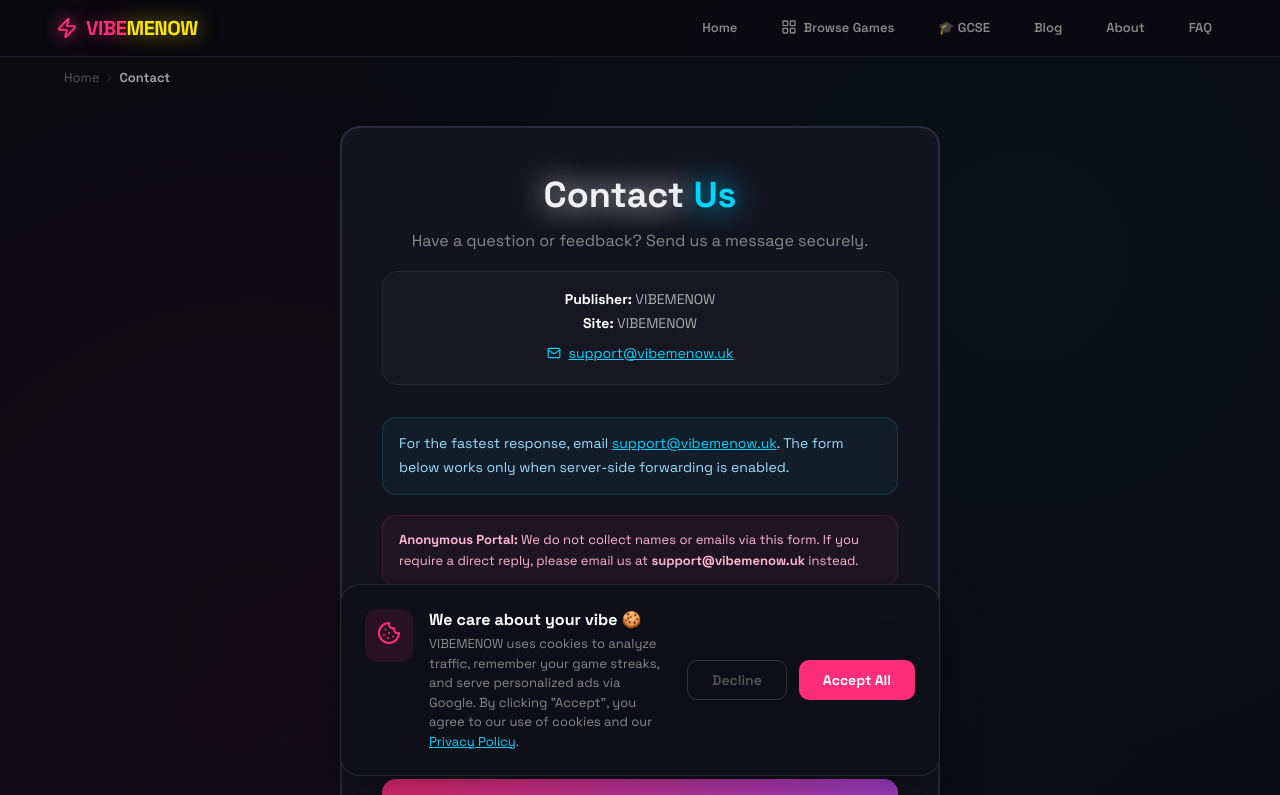
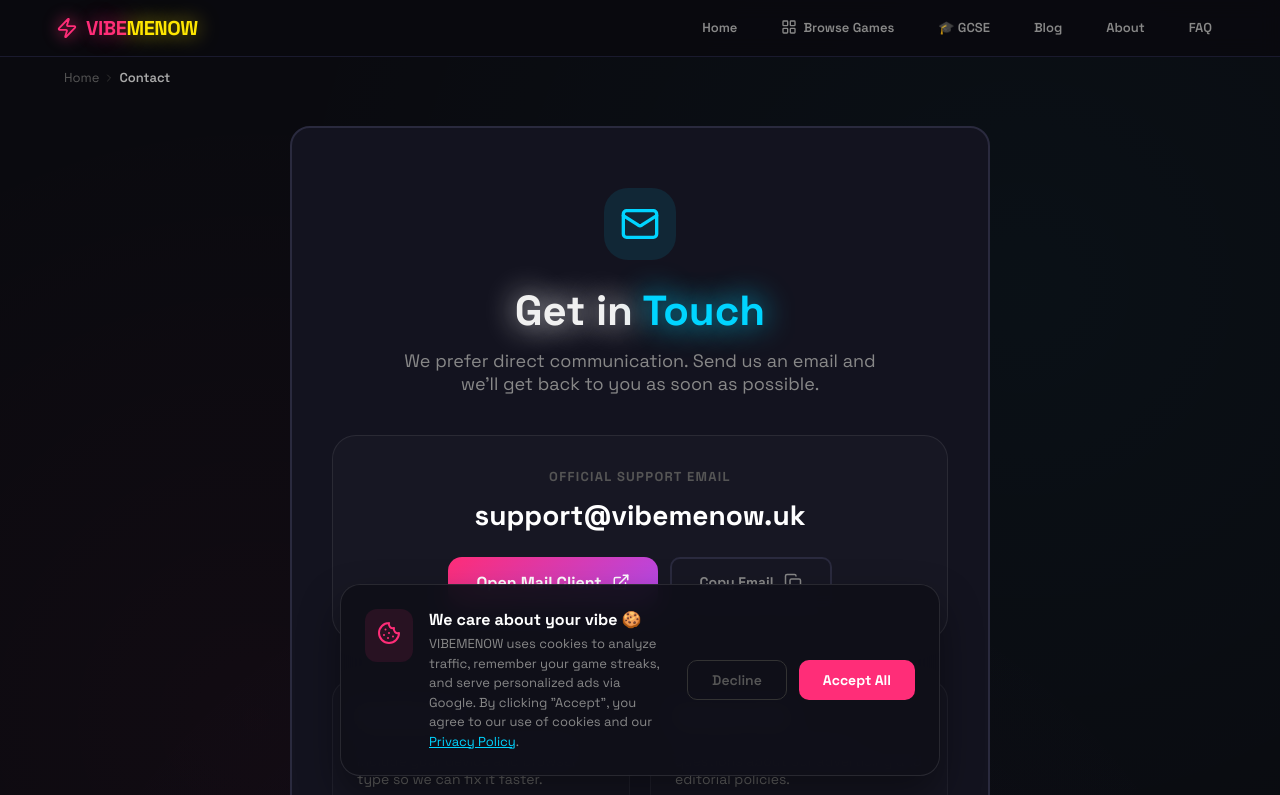
Before and after one commit to Ragskrp/vibe-check-enhanced, a Next.js app: page /contact in a window 1280 px wide. Shown: the top 795 px of the page. Built offline with nearby package versions, Linux system fonts and the light colour scheme.

Commit message:
Remove contact form and redesign contact page for direct email only

```diff
--- a/app/api/contact/route.js
+++ /dev/null
@@ -1,63 +0,0 @@
-import { NextResponse } from 'next/server';
-
-export async function POST(req) {
-  try {
-    const payload = await req.json();
-    const name = payload?.name?.trim();
-    const email = payload?.email?.trim();
-    const query = payload?.query?.trim();
-    const targetEmail = 'support@vibemenow.uk';
-    const webhookUrl = process.env.CONTACT_WEBHOOK_URL;
-
-    if (!query) {
-      return NextResponse.json(
-        { success: false, error: 'Please enter your query before sending.' },
-        { status: 400 }
-      );
-    }
-
-    if (!webhookUrl) {
-      return NextResponse.json(
-        {
-          success: false,
-          message: `The contact form is not forwarding messages yet. Please email ${targetEmail} directly.`,
-          fallbackEmail: targetEmail,
-        },
-        { status: 503 }
-      );
-    }
-
-    const response = await fetch(webhookUrl, {
-      method: 'POST',
-      headers: { 'Content-Type': 'application/json' },
-      body: JSON.stringify({
-        site: 'VIBEMENOW',
-        targetEmail,
-        name,
-        email,
-        query,
-      }),
-      cache: 'no-store',
-    });
-
-    if (!response.ok) {
-      return NextResponse.json(
-        {
-          success: false,
-          error: `We could not forward your message right now. Please email ${targetEmail} directly.`,
-        },
-        { status: 502 }
-      );
-    }
-
-    return NextResponse.json({
-      success: true,
-      message: 'Thanks. Your message has been forwarded to the VIBEMENOW inbox.',
-    });
-  } catch (error) {
-    return NextResponse.json(
-      { success: false, error: 'Failed to send message. Please try again or email us directly.' },
-      { status: 500 }
-    );
-  }
-}
--- a/app/contact/page.js
+++ b/app/contact/page.js
@@ -2,181 +2,116 @@
 
 import { useState } from 'react';
 import Link from 'next/link';
-import { Mail, Send, CheckCircle } from 'lucide-react';
+import { Mail, Copy, Check, ExternalLink } from 'lucide-react';
 
 export default function ContactPage() {
-  const [status, setStatus] = useState('idle'); // idle, loading, success, unavailable, error
-  const [message, setMessage] = useState('');
-  const [formData, setFormData] = useState({
-    query: ''
-  });
+  const [copied, setCopied] = useState(false);
+  const email = 'support@vibemenow.uk';
 
-  const handleSubmit = async (e) => {
-    e.preventDefault();
-    setStatus('loading');
-    setMessage('');
-
-    try {
-      const res = await fetch('/api/contact', {
-        method: 'POST',
-        headers: { 'Content-Type': 'application/json' },
-        body: JSON.stringify({
-          name: 'Anonymous User',
-          email: 'no-reply@vibemenow.uk',
-          query: formData.query,
-        }),
-      });
-
-      const data = await res.json();
-
-        if (res.ok) {
-          setStatus('success');
-          setMessage(data.message || 'Your message has been sent.');
-          setFormData({ query: '' });
-        } else if (res.status === 503) {
-        setStatus('unavailable');
-        setMessage(data.message || 'Direct email is the fastest way to reach us right now.');
-      } else {
-        setStatus('error');
-        setMessage(data.error || 'Something went wrong. Please try again or email us directly.');
-      }
-    } catch (err) {
-      setStatus('error');
-      setMessage('Something went wrong. Please try again or email us directly.');
-    }
+  const copyToClipboard = () => {
+    navigator.clipboard.writeText(email);
+    setCopied(true);
+    setTimeout(() => setCopied(false), 2000);
   };
 
   return (
     <div className="page-container animate-fade-in">
-      <div className="card" style={{ maxWidth: '600px', margin: '0 auto', padding: '40px' }}>
-        <div style={{ textAlign: 'center', marginBottom: '32px' }}>
-          <h1 className="game-title" style={{ fontSize: '36px', marginBottom: '12px' }}>
-            Contact <span style={{ color: '#00d4ff' }}>Us</span>
-          </h1>
-          <p style={{ color: '#888' }}>
-            Have a question or feedback? Send us a message securely.
-          </p>
+      <div className="card" style={{ maxWidth: '700px', margin: '0 auto', padding: '60px 40px' }}>
+        <div style={{ textAlign: 'center', marginBottom: '40px' }}>
           <div
             style={{
-              marginTop: '20px',
+              display: 'inline-flex',
               padding: '16px',
-              borderRadius: '16px',
-              background: 'rgba(255,255,255,0.02)',
-              border: '1px solid rgba(255,255,255,0.06)',
-              color: '#aaa',
-              fontSize: '14px',
-              lineHeight: '1.7',
+              borderRadius: '24px',
+              background: 'rgba(0, 212, 255, 0.1)',
+              marginBottom: '20px',
             }}
           >
-            <div><strong style={{ color: '#fff' }}>Publisher:</strong> VIBEMENOW</div>
-            <div><strong style={{ color: '#fff' }}>Site:</strong> VIBEMENOW</div>
-            <div style={{ display: 'inline-flex', alignItems: 'center', gap: '8px', marginTop: '6px' }}>
-              <Mail size={14} color="#00d4ff" />
-              <a href="mailto:support@vibemenow.uk" style={{ color: '#00d4ff', textDecoration: 'underline' }}>
-                support@vibemenow.uk
-              </a>
+            <Mail size={40} color="#00d4ff" />
           </div>
-          </div>
-        </div>
-
-        {status === 'success' ? (
-          <div style={{
-            textAlign: 'center',
-            padding: '40px 20px',
-            background: 'rgba(0, 255, 148, 0.05)',
-            borderRadius: '16px',
-            border: '1px solid #00ff94'
-          }}>
-            <CheckCircle size={48} color="#00ff94" style={{ marginBottom: '16px' }} />
-            <h2 style={{ color: '#fff' }}>Message Sent!</h2>
-            <p style={{ color: '#888', marginTop: '8px' }}>{message}</p>
-            <button
-              className="btn-outline"
-              style={{ marginTop: '24px' }}
-              onClick={() => setStatus('idle')}
-            >
-              Send Another
-            </button>
-          </div>
-        ) : (
-          <form onSubmit={handleSubmit} style={{ display: 'flex', flexDirection: 'column', gap: '20px' }}>
-            <div
-              style={{
-                padding: '14px 16px',
-                borderRadius: '14px',
-                background: 'rgba(0, 212, 255, 0.05)',
-                border: '1px solid rgba(0, 212, 255, 0.18)',
-                color: '#9adfff',
-                fontSize: '14px',
-                lineHeight: '1.7',
-              }}
-            >
-              For the fastest response, email{' '}
-              <a href="mailto:support@vibemenow.uk" style={{ color: '#00d4ff', textDecoration: 'underline' }}>
-                support@vibemenow.uk
-              </a>
-              . The form below works only when server-side forwarding is enabled.
+          <h1 className="game-title" style={{ fontSize: '42px', marginBottom: '12px' }}>
+            Get in <span style={{ color: '#00d4ff' }}>Touch</span>
+          </h1>
+          <p style={{ color: '#888', fontSize: '18px', maxWidth: '500px', margin: '0 auto' }}>
+            We prefer direct communication. Send us an email and we&apos;ll get back to you as soon as possible.
+          </p>
         </div>
 
         <div
           style={{
-                padding: '14px 16px',
-                borderRadius: '14px',
-                background: 'rgba(255, 45, 120, 0.05)',
-                border: '1px solid rgba(255, 45, 120, 0.18)',
-                color: '#ffb5d0',
-                fontSize: '13px',
-                lineHeight: '1.6',
+            background: 'rgba(255,255,255,0.02)',
+            border: '1px solid rgba(255,255,255,0.08)',
+            borderRadius: '24px',
+            padding: '32px',
+            textAlign: 'center',
+            marginBottom: '40px',
           }}
         >
-              <strong>Anonymous Portal:</strong> We do not collect names or emails via this form. If you require a direct reply, please email us at <strong>support@vibemenow.uk</strong> instead.
+          <div style={{ color: '#555', fontSize: '13px', fontWeight: 800, marginBottom: '12px', textTransform: 'uppercase', letterSpacing: '0.1em' }}>
+            Official Support Email
+          </div>
+          <div
+            style={{
+              fontSize: '28px',
+              fontWeight: 800,
+              color: '#fff',
+              marginBottom: '24px',
+              wordBreak: 'break-all'
+            }}
+          >
+            {email}
           </div>
 
-            <div>
-              <label style={{ display: 'block', color: '#555', fontSize: '13px', fontWeight: 800, marginBottom: '8px', textTransform: 'uppercase' }}>
-                Your Query
-              </label>
-              <textarea
-                required
-                rows={5}
-                placeholder="What's on your mind?..."
-                value={formData.query}
-                onChange={(e) => setFormData({...formData, query: e.target.value})}
-                style={{
-                  width: '100%', padding: '12px', borderRadius: '12px', background: '#0a0a0f',
-                  border: '2px solid #1a1a2e', color: '#fff', fontSize: '15px', resize: 'none'
-                }}
-              />
-            </div>
-
-            {status === 'unavailable' && (
-              <p style={{ color: '#fbbf24', fontSize: '14px', fontWeight: 700 }}>
-                {message}
-              </p>
-            )}
-
-            {status === 'error' && (
-              <p style={{ color: '#ff2d78', fontSize: '14px', fontWeight: 700 }}>
-                {message}
-              </p>
-            )}
-
+          <div style={{ display: 'flex', gap: '12px', justifyContent: 'center', flexWrap: 'wrap' }}>
+            <a
+              href={`mailto:${email}`}
+              className="btn-primary"
+              style={{ padding: '14px 28px', display: 'flex', alignItems: 'center', gap: '10px', textDecoration: 'none' }}
+            >
+              Open Mail Client <ExternalLink size={18} />
+            </a>
             <button
-              type="submit"
-              className="btn-primary"
-              disabled={status === 'loading'}
-              style={{ padding: '16px', display: 'flex', alignItems: 'center', justifyContent: 'center', gap: '10px' }}
+              onClick={copyToClipboard}
+              className="btn-outline"
+              style={{ padding: '14px 28px', display: 'flex', alignItems: 'center', gap: '10px', minWidth: '160px', justifyContent: 'center' }}
             >
-              {status === 'loading' ? 'Transmitting...' : (
+              {copied ? (
                 <>
-                  Submit Query <Send size={18} />
+                  Copied! <Check size={18} color="#00ff94" />
+                </>
+              ) : (
+                <>
+                  Copy Email <Copy size={18} />
                 </>
               )}
             </button>
-          </form>
-        )}
+          </div>
+        </div>
 
+        <div style={{ display: 'grid', gridTemplateColumns: 'repeat(auto-fit, minmax(250px, 1fr))', gap: '20px' }}>
+          <div style={{ padding: '24px', borderRadius: '20px', background: 'rgba(255,255,255,0.01)', border: '1px solid rgba(255,255,255,0.05)' }}>
+            <h3 style={{ color: '#eee', fontSize: '16px', marginBottom: '8px' }}>Bug Reports</h3>
+            <p style={{ color: '#666', fontSize: '14px', margin: 0 }}>
+              Found a glitch in a game? Please include your device and browser type so we can fix it faster.
+            </p>
+          </div>
+          <div style={{ padding: '24px', borderRadius: '20px', background: 'rgba(255,255,255,0.01)', border: '1px solid rgba(255,255,255,0.05)' }}>
+            <h3 style={{ color: '#eee', fontSize: '16px', marginBottom: '8px' }}>Business & Ads</h3>
+            <p style={{ color: '#666', fontSize: '14px', margin: 0 }}>
+              For partnership inquiries or questions about our advertising and editorial policies.
+            </p>
+          </div>
+        </div>
 
+        <div style={{ marginTop: '48px', paddingTop: '32px', borderTop: '1px solid rgba(255,255,255,0.05)', textAlign: 'center' }}>
+          <p style={{ color: '#555', fontSize: '14px' }}>
+            Average response time: 24-48 hours. <br />
+            Published by <strong style={{ color: '#777' }}>VIBEMENOW</strong>
+          </p>
+          <Link href="/" style={{ color: '#00d4ff', fontSize: '14px', textDecoration: 'none', marginTop: '16px', display: 'inline-block' }}>
+            ← Back to Games
+          </Link>
+        </div>
       </div>
     </div>
   );
```
Lines whose indentation alone changed are shown as unchanged.
